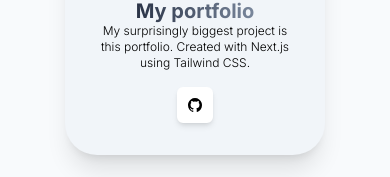
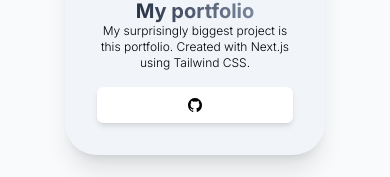
Before and after one commit to artdukintsugi/portfolio, a Next.js app: page /projects in a window 390 px wide. Shown: the part 407-584 px from the top of the page. Built offline with nearby package versions, Linux system fonts and the light colour scheme.

Commit message:
improved links in smaller layouts

```diff
--- a/components/Project.js
+++ b/components/Project.js
@@ -1,36 +1,10 @@
 import Image from "next/image";
 import { IoGlobeOutline, IoLogoGithub } from "react-icons/io5";
-
-// export default function Project({ name, url, github, text, img }) {
-//   return (
-//     <div className="my-16 lg:my-24 w-screen h-80 min-[450px]:h-[26rem] sm:h-[26rem] md:h-96 flex flex-col items-center justify-center">
-//       <div className="group hover:scale-[1.02] hover:shadow-2xl w-4/5 md:w-3/5 3xl:w-1/2 h-full shadow-xl rounded-[2rem] flex gap-2 flex-col items-center lg:items-start justify-start lg:justify-between cursor-pointer transition-all duration-200 overflow-hidden bg-slate-100 hover:bg-slate-50 relative p-8 md:p-16">
-//         <div className="relative w-full sm:w-auto sm:h-40 md:h-44 lg:h-48 aspect-video">
-//           <Image className="rounded-md" fill src={`/${img}`} alt={name} />
-//         </div>
-//         <div className="flex flex-col items-start justify-between gap-4">
-//           <div>
-//             <h1 className="text-xl font-bold md:text-3xl lg:text-5xl gradient">
-//               {name}
-//             </h1>
-//             <p className="text-xs font-light lg:text-start lg:text-lg">
-//               {text}
-//             </p>
-//           </div>
-//           <div className="flex flex-row items-center justify-center gap-4">
-//             <Button href={url} Icon={IoGlobeOutline} text="Website" />
-//             <Button href={github} Icon={IoLogoGithub} text="GitHub" />
-//           </div>
-//         </div>
-//       </div>
-//     </div>
-//   );
-// }
 
 function Button({ Icon, href, text }) {
   return (
     <a href={href} target="_blank">
-      <button className="flex flex-row items-center justify-center gap-2 p-2 py-2 text-base transition-all duration-200 bg-white border-2 border-white rounded-md shadow-md md:py-2 md:p-4 justify-self-end group-hover:scale-105 group-hover:shadow-lg hover:bg-slate-100 group/button">
+      <button className="flex flex-row items-center justify-center w-full gap-2 p-2 py-2 text-base transition-all duration-200 bg-white border-2 border-white rounded-md shadow-md md:w-auto md:py-2 md:p-4 justify-self-end group-hover:scale-105 group-hover:shadow-lg hover:bg-slate-100 group/button">
         <Icon className="transition-all duration-200 group-hover/button:scale-110" />
         <span className="hidden transition-all duration-200 md:block group-hover/button:font-medium">
           {text}
@@ -41,6 +15,16 @@ function Button({ Icon, href, text }) {
 }
 
 export default function Project({ name, url, github, text, img }) {
+  let links;
+
+  if (github && url) {
+    links = 2;
+  } else if (github || url) {
+    links = 1;
+  } else {
+    links = 0;
+  }
+
   return (
     <div className="transition-all duration-200 flex flex-col md:flex-row justify-center gap-4 w-2/3 md:w-4/5 lg:w-3/5 my-4 lg:my-8 bg-slate-100 hover:bg-slate-50 hover:scale-[1.02] hover:shadow-2xl shadow-xl rounded-[2rem] p-8">
       <div className="relative w-full md:w-1/2 2xl:w-1/3 aspect-video">
@@ -55,7 +39,10 @@ export default function Project({ name, url, github, text, img }) {
             {text}
           </p>
         </div>
-        <div className="flex flex-row items-center justify-center gap-4">
+        <div
+          style={{ gridTemplateColumns: `repeat(${links}, minmax(0, 1fr))` }}
+          className="grid w-full grid-rows-1 gap-4 md:w-auto md:flex md:flex-row md:items-center md:justify-center"
+        >
           {url ? (
             <Button href={url} Icon={IoGlobeOutline} text="Website" />
           ) : null}
```
